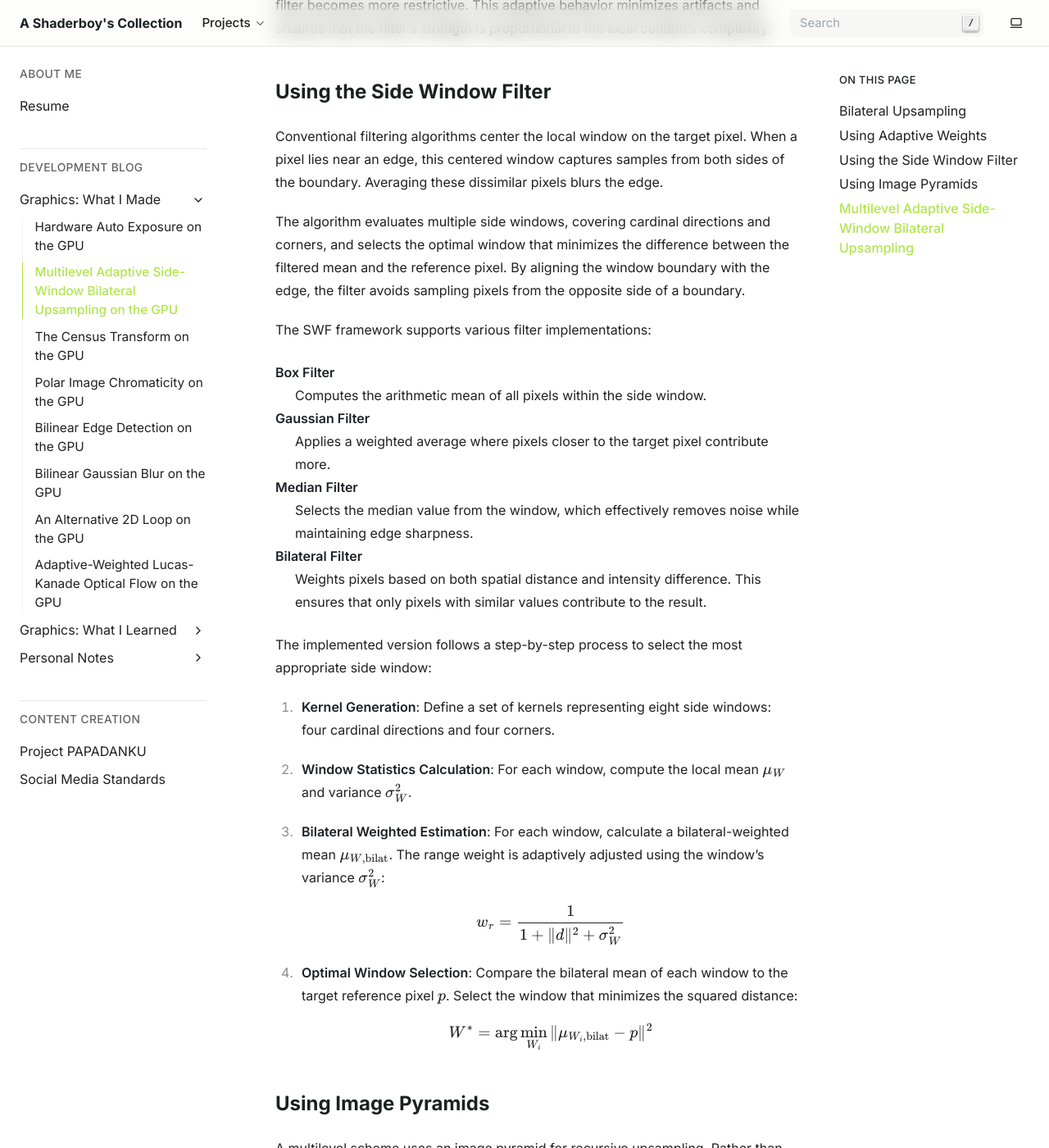
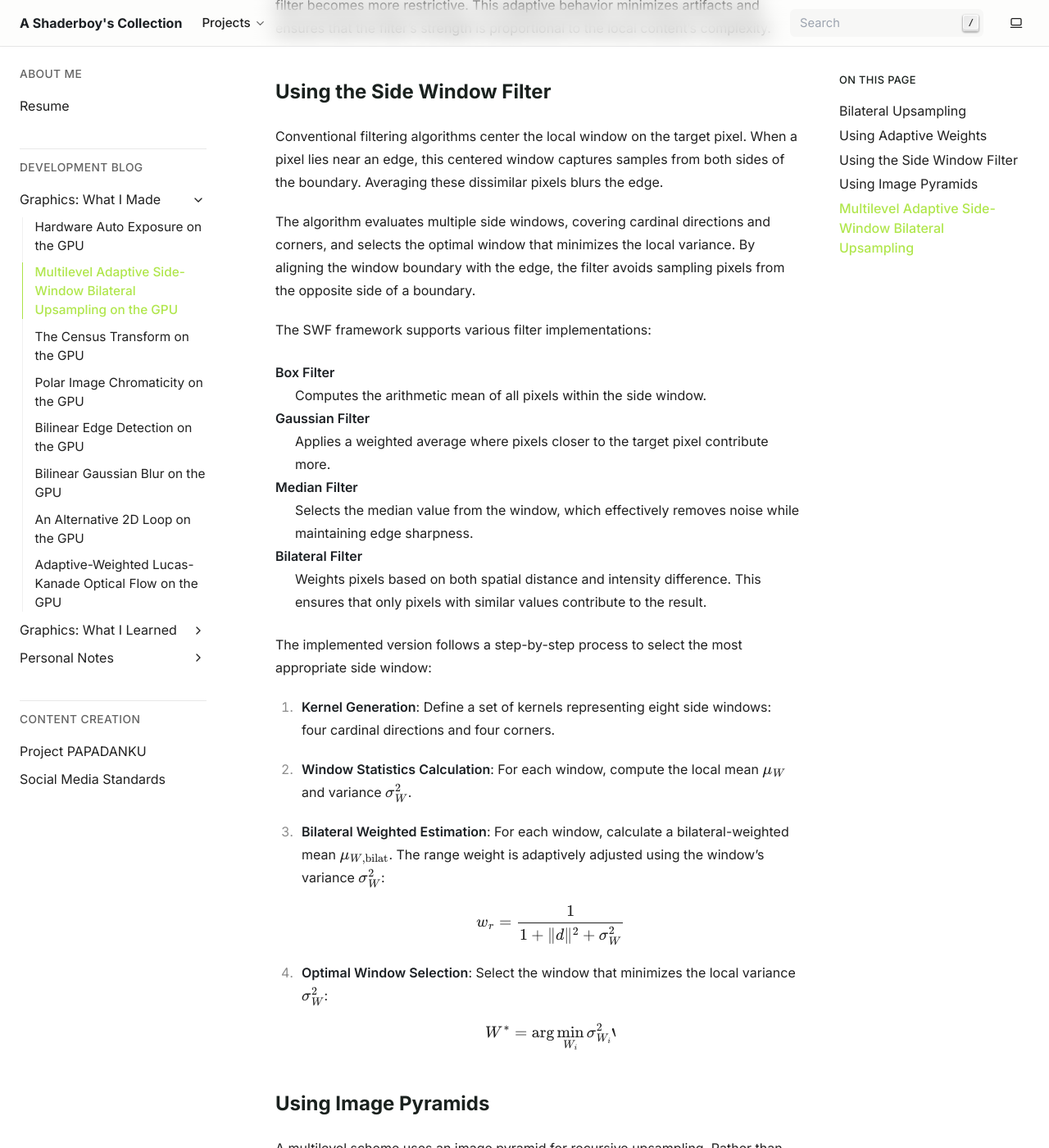
Before and after one commit to papadanku/papadanku.github.io, a Sphinx documentation site: the page built from doc/blog/made/bilateral.rst, in a window 1280 px wide and 1400 px high, scrolled down 1426 px. Shown: the whole window at 82% size. Built offline with Sphinx 7.4.7, drawn with Linux system fonts in a browser that asks for light colours; some of the changed text lies outside the part shown.

Commit message:
Update MASWBU.

```diff
--- a/doc/blog/made/bilateral.rst
+++ b/doc/blog/made/bilateral.rst
@@ -36,7 +36,7 @@ Using the Side Window Filter
 
 Conventional filtering algorithms center the local window on the target pixel. When a pixel lies near an edge, this centered window captures samples from both sides of the boundary. Averaging these dissimilar pixels blurs the edge.
 
-The algorithm evaluates multiple side windows, covering cardinal directions and corners, and selects the optimal window that minimizes the difference between the filtered mean and the reference pixel. By aligning the window boundary with the edge, the filter avoids sampling pixels from the opposite side of a boundary.
+The algorithm evaluates multiple side windows, covering cardinal directions and corners, and selects the optimal window that minimizes the local variance. By aligning the window boundary with the edge, the filter avoids sampling pixels from the opposite side of a boundary.
 
 The SWF framework supports various filter implementations:
 
@@ -62,11 +62,11 @@ The implemented version follows a step-by-step process to select the most approp
 
       w_r = \frac{1}{1 + \|d\|^2 + \sigma^2_W}
 
-#. **Optimal Window Selection**: Compare the bilateral mean of each window to the target reference pixel :math:`p`. Select the window that minimizes the squared distance:
+#. **Optimal Window Selection**: Select the window that minimizes the local variance :math:`\sigma^2_W`:
 
    .. math::
 
-      W^* = \arg\min_{W_i} \| \mu_{W_i, \text{bilat}} - p \|^2
+      W^* = \arg\min_{W_i} \sigma^2_{W_i}`
 
 Using Image Pyramids
 --------------------
@@ -111,6 +111,7 @@ The technique builds upon bilateral upsampling using the following:
    {
       float2 Sum;
       float SumWeight;
+      float Variance;
    };
 
    void GetSideWindowBilateral(
@@ -149,8 +149,11 @@ The technique builds upon bilateral upsampling using the following:
 
       // Initialize output data
       int ImageIndex = 0;
-      Output.Sum = 0.0;
-      Output.SumWeight = 0.0;
+
+      // Initialize Outputs
+      float VarD = 1.0 + Variance;
+      float2 Sum = 0.0;
+      float WSum = 0.0;
 
       // Pre-compute Spatial distances
       // .x = Center (0 + 0); .y = Diagonal (1 + 1); .z = Cardinal (0 + 1)
@@ -167,28 +170,25 @@ The technique builds upon bilateral upsampling using the following:
                // Compute Weight (Range)
                float2 Delta = ImageArray[ImageIndex] - Guide;
                float DistSqRange = dot(Delta, Delta);
-               float WeightRange = 1.0 / (DistSqRange + Variance);
+               float WeightRange = 1.0 / (DistSqRange + VarD);
 
                // Compute Weight (Spatial)
                int SpatialOffset = abs(x) + abs(y);
                float WeightSpatial = SpatialDistances[SpatialOffset];
-
-               /*
-                  Defer the reciprocal. The following are identical:
-
-                  (1 / a) * (1 / b)
-                  1 / (a * b)
-               */
                float Weight = WeightSpatial * WeightRange;
 
                // Accumulate
-               Output.Sum += (ImageArray[ImageIndex] * Weight);
-               Output.SumWeight += Weight;
+               Sum += (ImageArray[ImageIndex] * Weight);
+               WSum += Weight;
             }
 
             ImageIndex += 1;
          }
       }
+
+      Output.Sum = Sum;
+      Output.SumWeight = WSum;
+      Output.Variance = Variance;
    }
 
    float2 GetSelfBilateralUpsampleXY(
@@ -269,7 +269,7 @@ The technique builds upon bilateral upsampling using the following:
       Kernel[7].Size = KernelSizeCorner;
 
       // Calculate Side Winder filter
-      float2 Mean = Reference;
+      float2 NearestWindow;
       bool AVariance = false;
       float Variance = 0.0;
 
@@ -279,21 +279,16 @@ The technique builds upon bilateral upsampling using the following:
          SideWindowBilateral SideWindow;
          GetSideWindowBilateral(Kernel[i], GuideTexture, ImageArray, SideWindow);
 
-         // Avoid division by zero on empty/low weight regions
          if (SideWindow.SumWeight > 0.0)
          {
-            float2 WindowMean = SideWindow.Sum / SideWindow.SumWeight;
-            float2 Delta = WindowMean - Reference;
-            float WindowVariance = dot(Delta, Delta);
-
-            if (!AVariance || (WindowVariance < Variance))
+            if (!AVariance || (SideWindow.Variance < Variance))
             {
                AVariance = true;
-               Variance = WindowVariance;
-               Mean = WindowMean;
+               Variance = SideWindow.Variance;
+               NearestWindow = SideWindow.Sum / SideWindow.SumWeight;
             }
          }
       }
 
-      return Mean;
+      return NearestWindow;
    }
```
Also changed, not shown: other parts of doc/blog/made/bilateral.rst (+1 -2 lines).
